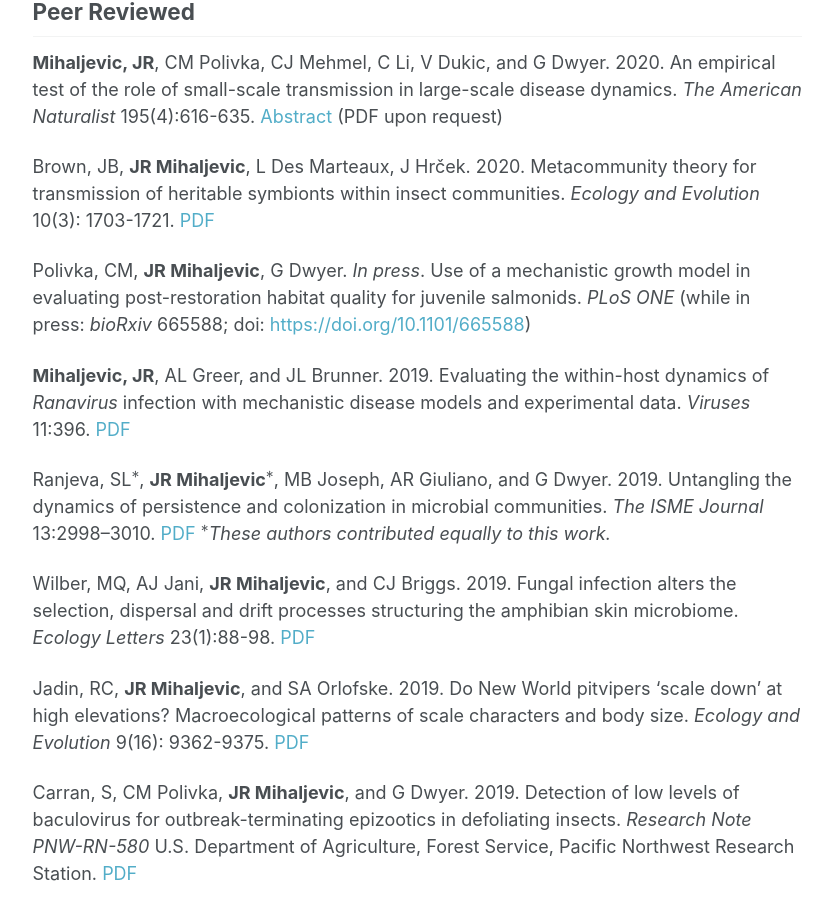
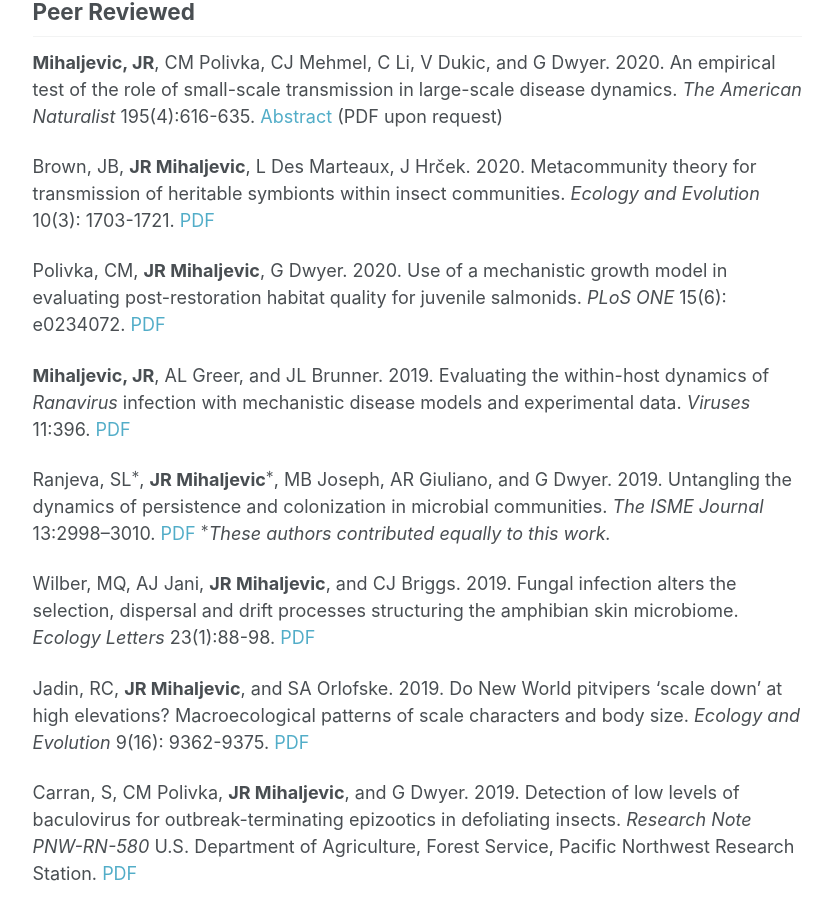
Before and after one commit to jrmihalj/jrmihalj.github.io, a Jekyll site: the page built from _pages/pubs.md, in a window 1280 px wide and 900 px high, scrolled down 1125 px. Shown: the whole window, without its empty margins (249-1082 px from the left). Built offline with Jekyll 4.4.1, drawn with Linux system fonts in a browser that asks for light colours; formulas are drawn with MathJax 3; our own code applies the rules of GitHub Pages for plain Markdown files.

Commit message:
Polivka now published PLoS ONE

```diff
--- a/_pages/pubs.md
+++ b/_pages/pubs.md
@@ -13,7 +13,7 @@ permalink: /publications/
 
 Brown, JB, **JR Mihaljevic**, L Des Marteaux, J Hrček. 2020. Metacommunity theory for transmission of heritable symbionts within insect communities. *Ecology and Evolution* 10(3): 1703-1721. [PDF](https://onlinelibrary.wiley.com/doi/epdf/10.1002/ece3.5754){:target="_blank"}
 
-Polivka, CM, **JR Mihaljevic**, G Dwyer. *In press*. Use of a mechanistic growth model in evaluating post-restoration habitat quality for juvenile salmonids. *PLoS ONE* (while in press: *bioRxiv* 665588; doi: [https://doi.org/10.1101/665588](https://doi.org/10.1101/665588){:target="_blank"})
+Polivka, CM, **JR Mihaljevic**, G Dwyer. 2020. Use of a mechanistic growth model in evaluating post-restoration habitat quality for juvenile salmonids. *PLoS ONE* 15(6): e0234072. [PDF](https://journals.plos.org/plosone/article?id=10.1371/journal.pone.0234072){:target="_blank"}
 
 **Mihaljevic, JR**, AL Greer, and JL Brunner. 2019. Evaluating the within-host dynamics of *Ranavirus* infection with mechanistic disease models and experimental data. *Viruses* 11:396. [PDF](https://www.mdpi.com/1999-4915/11/5/396){:target="_blank"}
 
```
